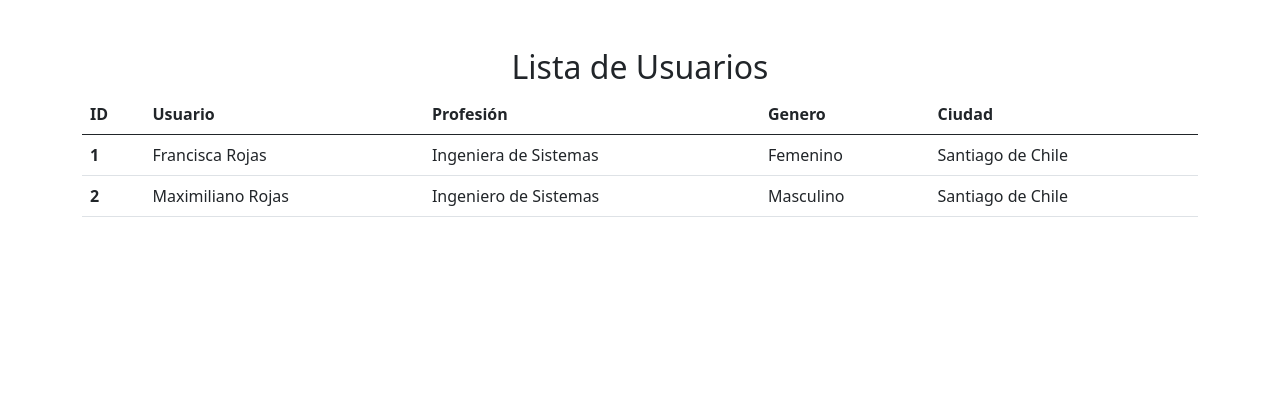
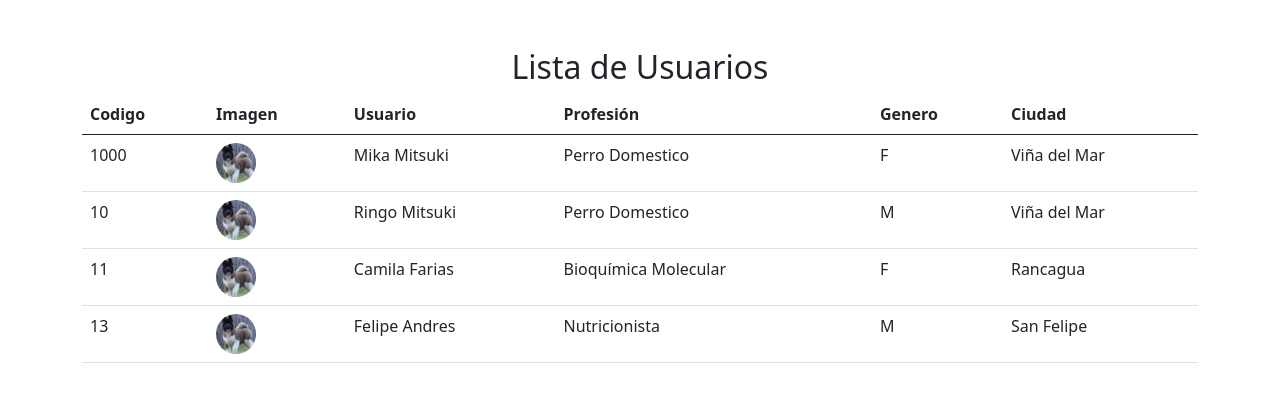
Before and after one commit to franciscapr/web_project_dj, a Django app: page /usuario/lista/ in a window 1280 px wide. Shown: the top 402 px of the page. Run offline with Django 5.2, Linux system fonts and the light colour scheme; data comes from the database, SQL or seed files in the repository; some libraries are stand-ins or nearby versions.

Commit message:
update template

```diff
--- a/templates/usuariolist.html
+++ b/templates/usuariolist.html
@@ -10,34 +10,36 @@
 </head>
 
 <body>
+
+
+
+
     <div class="container">
         <h2 class="text-center mt-5">Lista de Usuarios</h2>
         <table class="table">
-           <!-- Titulos de la tabla -->
+            <!-- Titulos de la tabla -->
             <thead>
                 <tr>
-                    <th scope="col">ID</th>
+                    <th scope="col">Codigo</th>
+                    <th scope="col">Imagen</th>
                     <th scope="col">Usuario</th>
                     <th scope="col">Profesión</th>
                     <th scope="col">Genero</th>
                     <th scope="col">Ciudad</th>
                 </tr>
             </thead>
+
             <tbody>
+                {% for usr in get_usuarios %}
                 <tr>
-                    <th scope="row">1</th>
-                    <td>Francisca Rojas</td>
-                    <td>Ingeniera de Sistemas</td>
-                    <td>Femenino</td>
-                    <td>Santiago de Chile</td>
+                    <td>{{ usr.codigo }}</td>
+                    <td><img src="{{ usr.photo.url }}" width="40" height="40" style="border-radius:50px"></td>
+                    <td>{{ usr.nombre }}</td>
+                    <td>{{ usr.profesion }}</td>
+                    <td>{{ usr.genero }}</td>
+                    <td>{{ usr.ciudad }}</td>
                 </tr>
-                <tr>
-                    <th scope="row">2</th>
-                    <td>Maximiliano Rojas</td>
-                    <td>Ingeniero de Sistemas</td>
-                    <td>Masculino</td>
-                    <td>Santiago de Chile</td>
-                </tr>
+                {% endfor %}
             </tbody>
         </table>
     </div>
--- a/usuarios/views.py
+++ b/usuarios/views.py
@@ -1,5 +1,14 @@
 from django.shortcuts import render
+from .models import Usuario
 
-# Create your views here.
-def usuariolist(request):    # Recibimos un objeto de tipo request por parte del cliente
-    return render(request, 'usuariolist.html')
+# Create your views here.     # Recibimos un objeto de tipo request por parte del cliente
+def usuariolist(request):
+    # Creamos una variable get_usuaruio le indicamos que haga la consulta a la clase modelo Usuario
+    get_usuarios = Usuario.objects.all()    # Trae toda la data de esta tabla Usuario
+
+    # Creamos una diccionario que represente la data
+    data = {
+        'get_usuarios': get_usuarios
+    }
+
+    return render(request, 'usuariolist.html', data)    # con data como parametro pedimos que envie esta data (diccionario a usuariolist.html)
```
